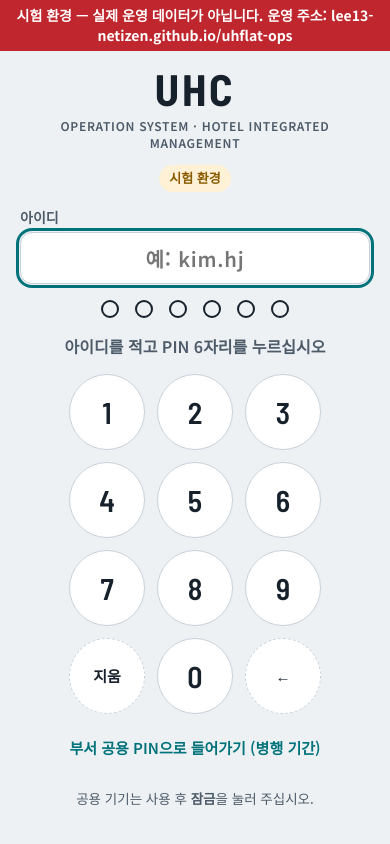
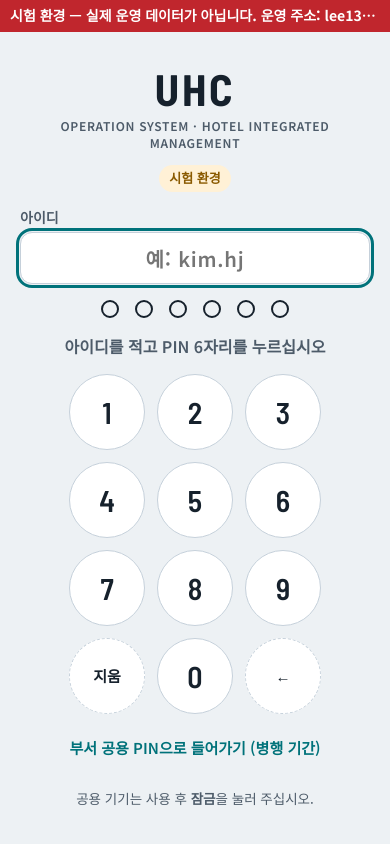
Before and after one commit to LEE13-netizen/uhflat-ops, a plain HTML site: page index.html in a window 390 px wide. Drawn offline with nearby package versions, Linux system fonts and the light colour scheme.

Commit message:
﻿시험 환경 경고 띠를 한 줄로 고정(모바일에서 메뉴 버튼 가림 방지)
Co-Authored-By: Claude Opus 5.5 <noreply@anthropic.com>

```diff
--- a/web/web.css
+++ b/web/web.css
@@ -1,6 +1,6 @@
 /* 웹 전용: 부서 PIN 로그인 화면. 아티팩트 index.html의 색 변수(--bg, --card …)를 그대로 쓴다. */
 body.gated>header,body.gated>.shell,body.gated>footer{display:none}
-.envstrip{position:fixed;top:0;left:0;right:0;z-index:200;background:#C0262D;color:#fff;font:700 14px/1.4 "Noto Sans KR",sans-serif;text-align:center;padding:6px 10px;pointer-events:none}
+.envstrip{position:fixed;top:0;left:0;right:0;z-index:200;background:#C0262D;color:#fff;font:700 14px/1.4 "Noto Sans KR",sans-serif;text-align:center;padding:6px 10px;pointer-events:none;white-space:nowrap;overflow:hidden;text-overflow:ellipsis;height:32px;box-sizing:border-box}
 body.has-envstrip{padding-top:32px}
 body.has-envstrip .gate{top:32px}
 .gate{position:fixed;inset:0;z-index:100;display:grid;place-items:center;padding:20px;background:var(--bg);overflow-y:auto}
```
